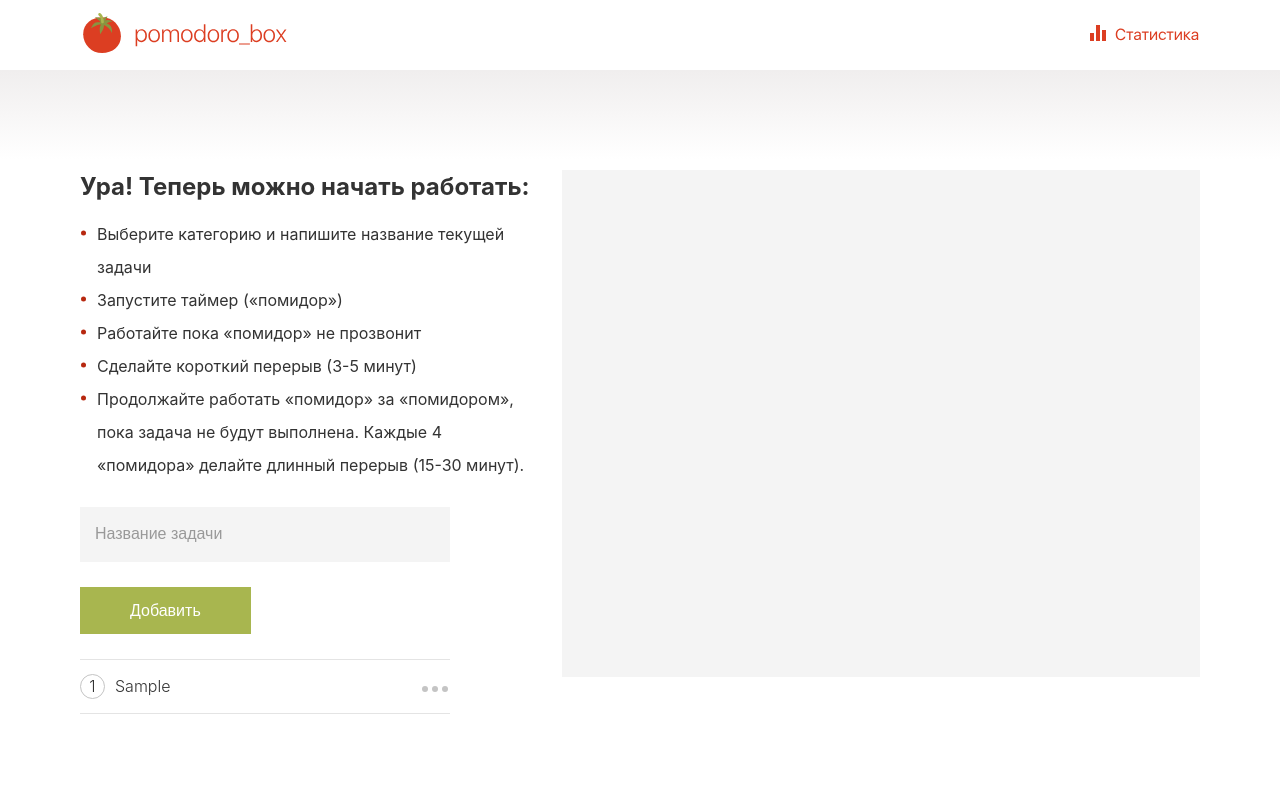
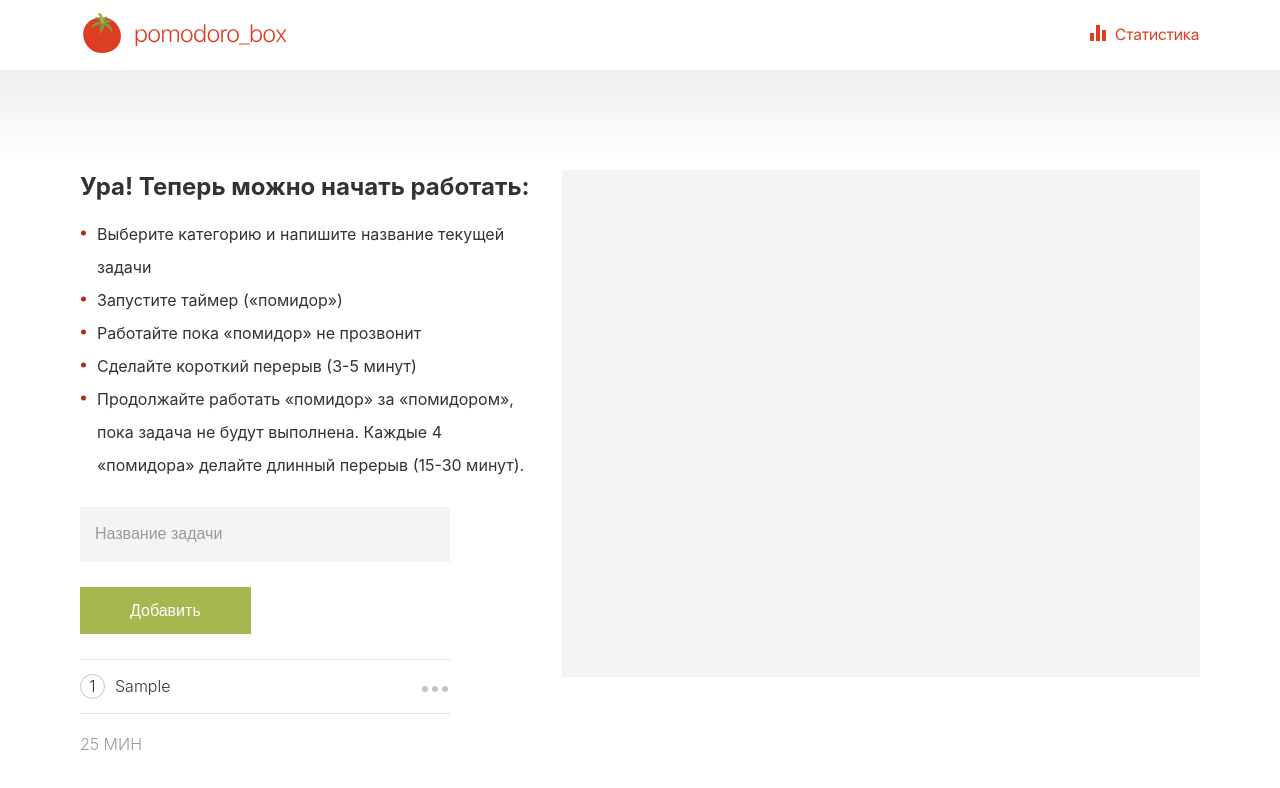
Before and after one commit to rostislavbelo/work-timer, a React (Create React App) app: page / in a window 1280 px wide. Both pictures are taken after typing "Sample" into the empty fields and a click on the button "Добавить". Shown: the top 788 px of the page. Built offline with nearby package versions, Linux system fonts and the light colour scheme.

Commit message:
feat: добавляет резактирование названия задач и тотальный счетчик задач

```diff
--- a/src/TaskManager/TaskManager.tsx
+++ b/src/TaskManager/TaskManager.tsx
@@ -15,6 +15,7 @@ export const TaskManager = observer(() => {
 
   const refInput = useRef<HTMLInputElement>(null);
   const refPopup = useRef<HTMLUListElement>(null);
+  const refRename = useRef<HTMLInputElement>(null);
 
   useEffect(() => {
     if (refInput.current === null ) return;
@@ -32,12 +33,12 @@ export const TaskManager = observer(() => {
       id: Date.now(),
       count: 1,
       popup: false,
+      rename: false
     }];
     if (refInput.current !== null) {
       refInput.current.value = '';
     };
     tasksStore.list = tasksStore.list.map(n => n = { ...n, popup: false});
-
   });
 
   const handlerPopup = action((id?:number) => {
@@ -56,20 +57,44 @@ export const TaskManager = observer(() => {
     tasksStore.list.map((n, index) => n.id === id ? {...tasksStore.list.splice(index, 1)} : n);
   })
 
+  const handlerRename = action((id:number) => {
+    tasksStore.list = tasksStore.list.map(n => n.id === id ? { ...n, rename: !n.rename} : n);
+    tasksStore.list = tasksStore.list.map(n => n = { ...n, popup: false});
+    if (refRename.current?.value === undefined) return;
+    tasksStore.list = tasksStore.list.map(n => n.id === id && refRename.current?.value !== "" ? { ...n, title: String(refRename.current?.value)} : n);
+  })
+
   useCloseModal(()=>handlerPopup(), refPopup);
 
+  const TIME_TASK_DEFAULT = 25;
+  let counterTotal = 0;
+  let timeTotal;
+
+  function calculateTasks() {
+    tasksStore.list.forEach((element) => {
+      counterTotal += element.count;
+    });
+
+    timeTotal = counterTotal * TIME_TASK_DEFAULT;
+
+    return timeTotal;
+  }
 
   return (
     <div className="taskManager">
       <form action="#" onSubmit={handleSubmit}>
-        <input name="title" type="text" placeholder="Название задачи" required maxLength={30} ref={refInput}/>
+        <input name="title" type="text" placeholder="Название задачи" required maxLength={26} ref={refInput}/>
         <button className="taskManager__btn-add" type="submit">Добавить</button>
       </form>
       <ul className="taskManager__task-list" ref={refPopup}>
           {tasksStore.list.map((l) => (
             <li className="taskManager__task" key={l.id}>
               <span className="taskManager__count">{l.count}</span>
-              <span className="taskManager__title">{l.title}</span>
+              <span className="taskManager__title">{l.title}
+                {l.rename && (
+                  <input type="text" placeholder={l.title} maxLength={26} ref={refRename} autoFocus onBlur={() => {handlerRename(l.id)}}></input>
+                )}
+              </span>
               <div className="taskManager__menu" >
                 <button className="taskManager__btn" onClick={()=>handlerPopup(l.id)}>
                   <img src={threeDots} alt="Three dots" />
@@ -84,7 +109,7 @@ export const TaskManager = observer(() => {
                       {l.count === 1 && (<img src={minusGray} alt="Minus no active" />)}
                       Уменьшить
                     </button>
-                    <button>
+                    <button onClick={() => {handlerRename(l.id)}}>
                       <img src={pen} alt="Change" />
                       Редактировать
                     </button>
@@ -97,6 +122,7 @@ export const TaskManager = observer(() => {
             </li>
           ))}
       </ul>
+      {tasksStore.list.length > 0 && (<span className="taskManager__totalTime">{calculateTasks()} мин</span>)}
     </div>
   );
 })
--- a/src/TaskManager/taskManager.css
+++ b/src/TaskManager/taskManager.css
@@ -1,4 +1,4 @@
-.taskManager input {
+.taskManager form input {
     width           : 100%;
     max-width       : 370px;
     height          : 55px;
@@ -8,7 +8,7 @@
     border          : none;
 }
 
-.taskManager input::placeholder {
+.taskManager form input::placeholder {
     font-size  : 16px;
     font-weight: 300;
     line-height: 17px;
@@ -36,7 +36,7 @@
 .taskManager__task-list {
     list-style-type: none;
     padding        : 0;
-    margin         : 0;
+    margin         : 0 0 20px 0;
 }
 
 .taskManager__task {
@@ -72,6 +72,27 @@
     font-weight: 300;
     line-height: 17px;
     color      : #333333;
+    position   : relative;
+    overflow   : hidden;
+    max-width  : 81%;
+}
+
+.taskManager__title input {
+    position   : absolute;
+    left       : -3px;
+    top        : -2px;
+    font-size  : 16px;
+    font-weight: 300;
+    line-height: 17px;
+    color      : #333333;
+    width      : 102%;
+}
+
+.taskManager__title input::placeholder {
+    font-size  : 16px;
+    font-weight: 300;
+    line-height: 17px;
+    color      : #868080;
 }
 
 .taskManager__btn {
@@ -131,6 +152,12 @@
     min-height      : 36px;
     display         : flex;
     align-items     : center;
+    user-select     : none;
+    transition: opacity linear 0.2s;
+}
+
+.taskManager__popup button:hover {
+    opacity: 0.7;
 }
 
 .taskManager__popup button.pointer1 {
@@ -152,3 +179,13 @@
     top     : 0;
     z-index : -1;
 }
+
+.taskManager__totalTime {
+    font-size     : 16px;
+    font-weight   : 300;
+    line-height   : 17px;
+    text-align    : left;
+    color         : #999999;
+    text-transform: uppercase;
+    user-select     : none;
+}
--- a/src/stores/TasksStore.ts
+++ b/src/stores/TasksStore.ts
@@ -2,7 +2,7 @@ import { makeAutoObservable } from "mobx";
 
 export const tasksStore = () => {
   return makeAutoObservable({
-    list: [] as { title: string; id: number; count:number, popup:boolean}[],
+    list: [] as { title: string; id: number; count:number, popup:boolean, rename:boolean}[],
   });
 };
 
```
